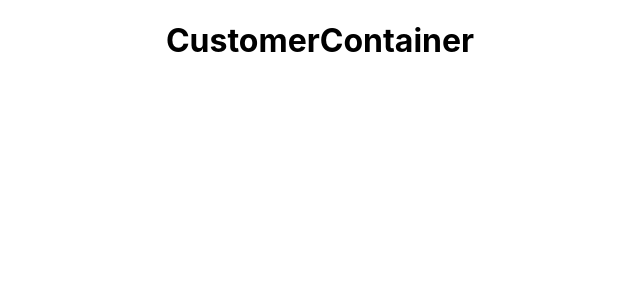
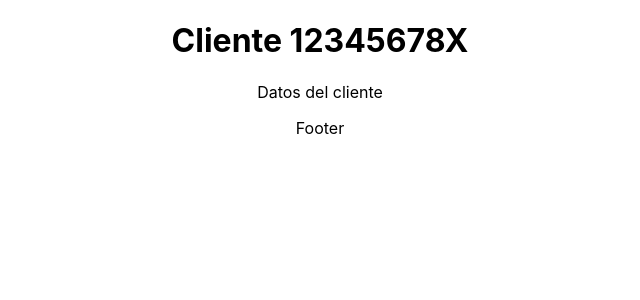
Before and after one commit to marcosjrs/Clientes-App-React, a React (Create React App) app: page /customers/12345678X in a window 1280 px wide. Shown: the top 300 px of the page, without its empty margins (320-960 px from the left). Built offline with nearby package versions, Linux system fonts and the light colour scheme.

Commit message:
Pasando parametros del Route al componente correspondiente

```diff
--- a/src/App.js
+++ b/src/App.js
@@ -3,11 +3,12 @@ import './App.css';
 import { Link, BrowserRouter as Router, Switch, Route } from 'react-router-dom';
 import HomeContainer from './containers/HomeContainer';
 import CustomersContainer from './containers/CustomersContainer';
+import { CustomerContainer } from './containers/CustomerContainer';
 
 class App extends Component {
 
   renderHome = () => <HomeContainer></HomeContainer>
-  renderCustomerContainer = () => <h1>CustomerContainer</h1>
+  renderCustomerContainer = (dni) => <CustomerContainer></CustomerContainer>
   renderCustomerListContainer = () => <CustomersContainer></CustomersContainer>
   renderCustomerNewContainer = () => <h1>CustomerNewContainer</h1>
 
@@ -29,9 +30,7 @@ class App extends Component {
             <Route path="/customers/new">
               {this.renderCustomerNewContainer()}
             </Route>
-            <Route path="/customers/:dni">
-              {this.renderCustomerContainer()}
-            </Route>
+            <Route path="/customers/:dni" render={ (props) => <CustomerContainer dni={props.match.params.dni}></CustomerContainer>}></Route>
           </Switch>
 
         </div>
--- /dev/null
+++ b/src/containers/CustomerContainer.js
@@ -0,0 +1,28 @@
+import React, { Component } from 'react'
+import PropTypes from 'prop-types'
+import { connect } from 'react-redux'
+import AppFrame from '../components/AppFrame'
+
+export class CustomerContainer extends Component {
+
+
+    render() {
+        return (
+            <div>
+                <AppFrame
+                    header={`Cliente ${this.props.dni}`}
+                    body={
+                        <p>Datos del cliente</p>
+                    }
+                    footer='Footer'
+                ></AppFrame>
+            </div>
+        )
+    }
+}
+
+CustomerContainer.propTypes = {
+    dni:PropTypes.string.isRequired,
+}
+
+export default connect(null, null)(CustomerContainer)
```
